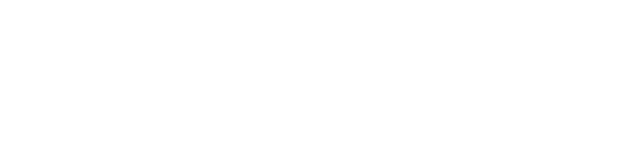
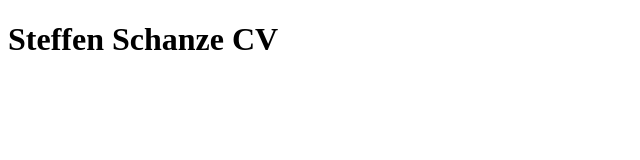
Before and after one commit to steffenjoachim/cv-setup, a plain HTML site: page index.html in a window 1280 px wide. Shown: the whole page, without its empty margins (0-640 px from the left). Drawn offline with Linux system fonts and the light colour scheme.

Commit message:
feat: heading added

```diff
--- a/index.html
+++ b/index.html
@@ -5,8 +5,10 @@
     <meta name="viewport" content="width=
     , initial-scale=1.0">
     <title>CV of Steffen Schanze</title>
+    <meta name="description" content="This is the CV of Steffen Schanze">
+    <meta name="author" content="Steffen Schanze">
 </head>
 <body>
-
+    <h1>Steffen Schanze CV</h1>
 </body>
 </html>
```
